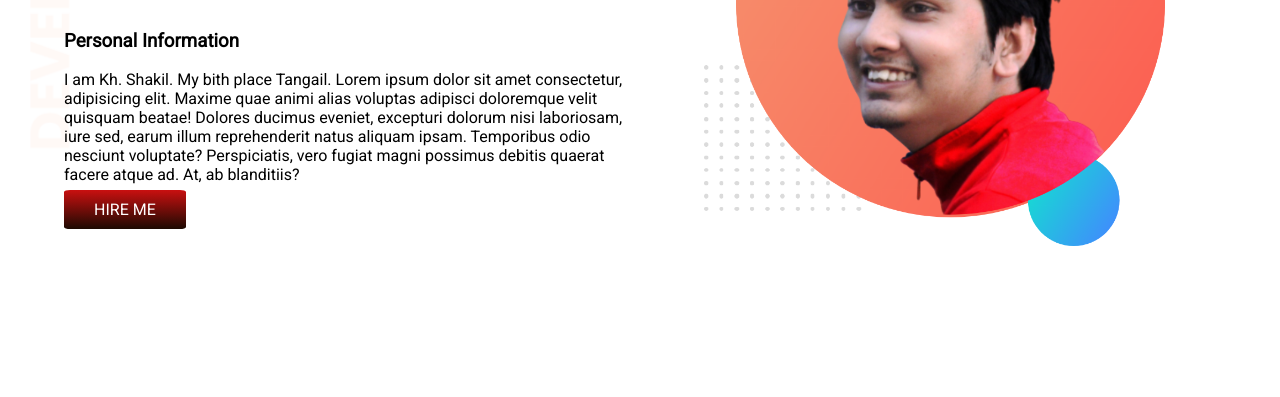
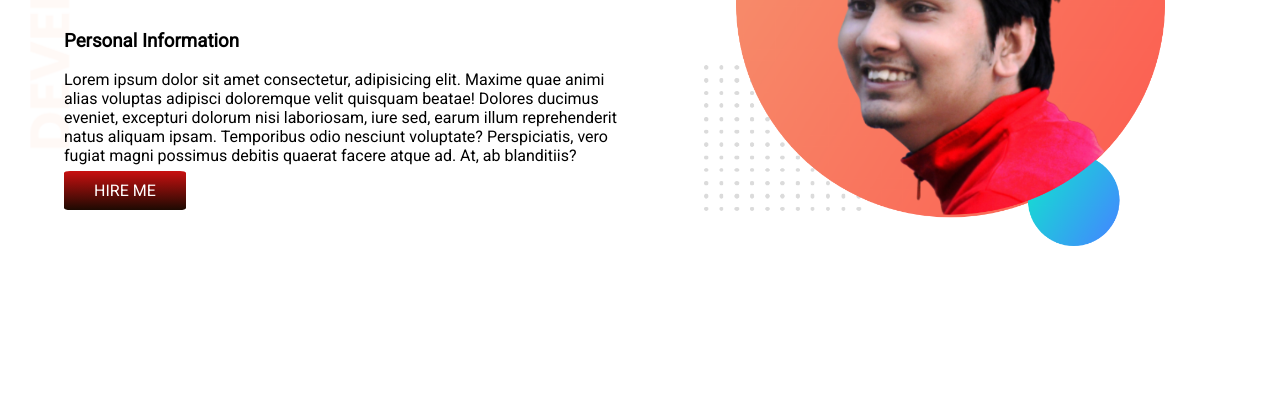
Before and after one commit to khshakilahamed/about-me, a plain HTML site: page index.html in a window 1280 px wide. Shown: the part 211-608 px from the top of the page. Drawn offline with Linux system fonts and the light colour scheme.

Commit message:
text edited

```diff
--- a/index.html
+++ b/index.html
@@ -24,7 +24,7 @@
             <h1><span class="name">Kh. Shakil</span> World!</h1>
 
             <h3>Personal Information</h3>
-            <p>I am Kh. Shakil. My bith place Tangail. Lorem ipsum dolor sit amet consectetur, adipisicing elit. Maxime
+            <p>Lorem ipsum dolor sit amet consectetur, adipisicing elit. Maxime
                 quae animi alias voluptas adipisci
                 doloremque velit quisquam beatae! Dolores ducimus eveniet, excepturi dolorum nisi laboriosam, iure sed,
                 earum illum reprehenderit natus aliquam ipsam. Temporibus odio nesciunt voluptate? Perspiciatis, vero
```
